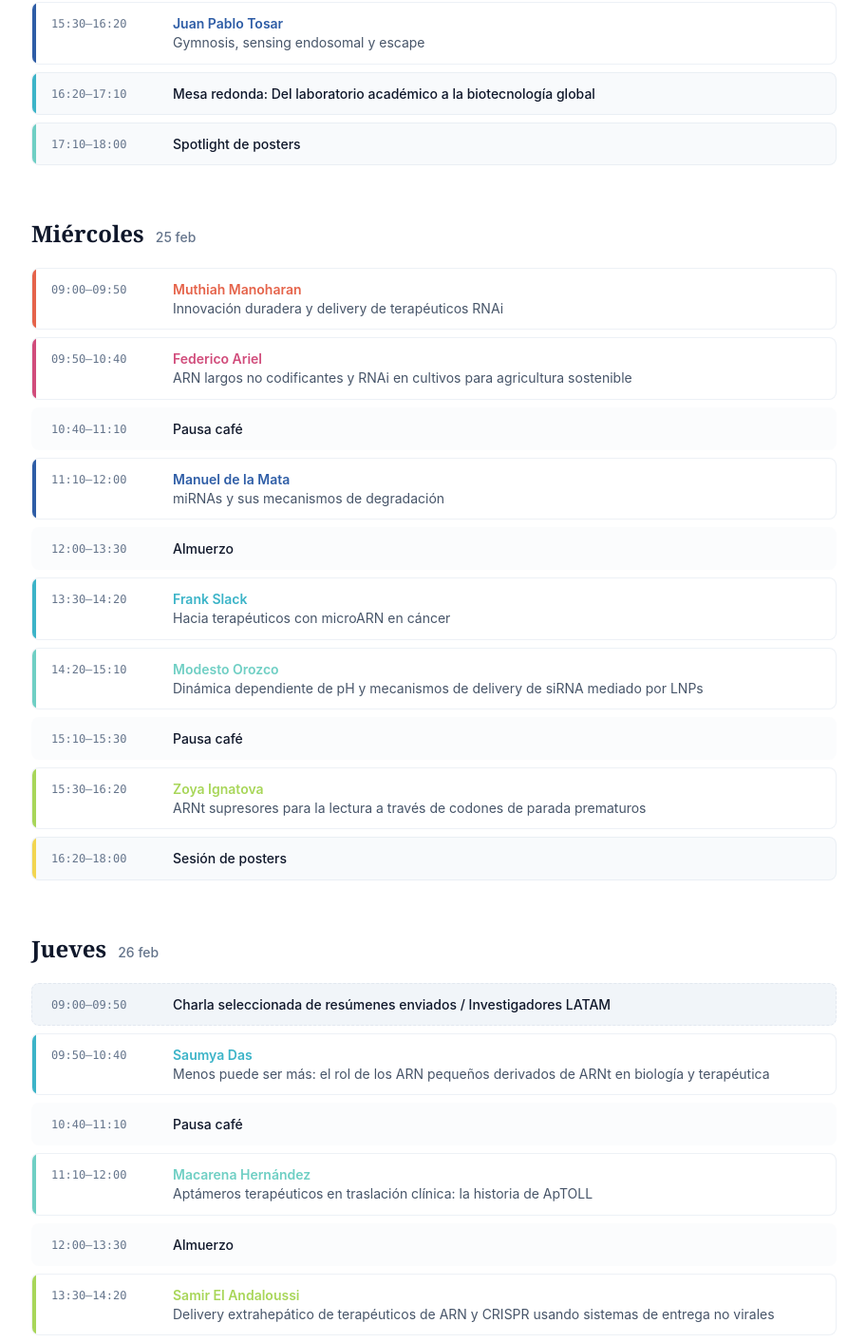
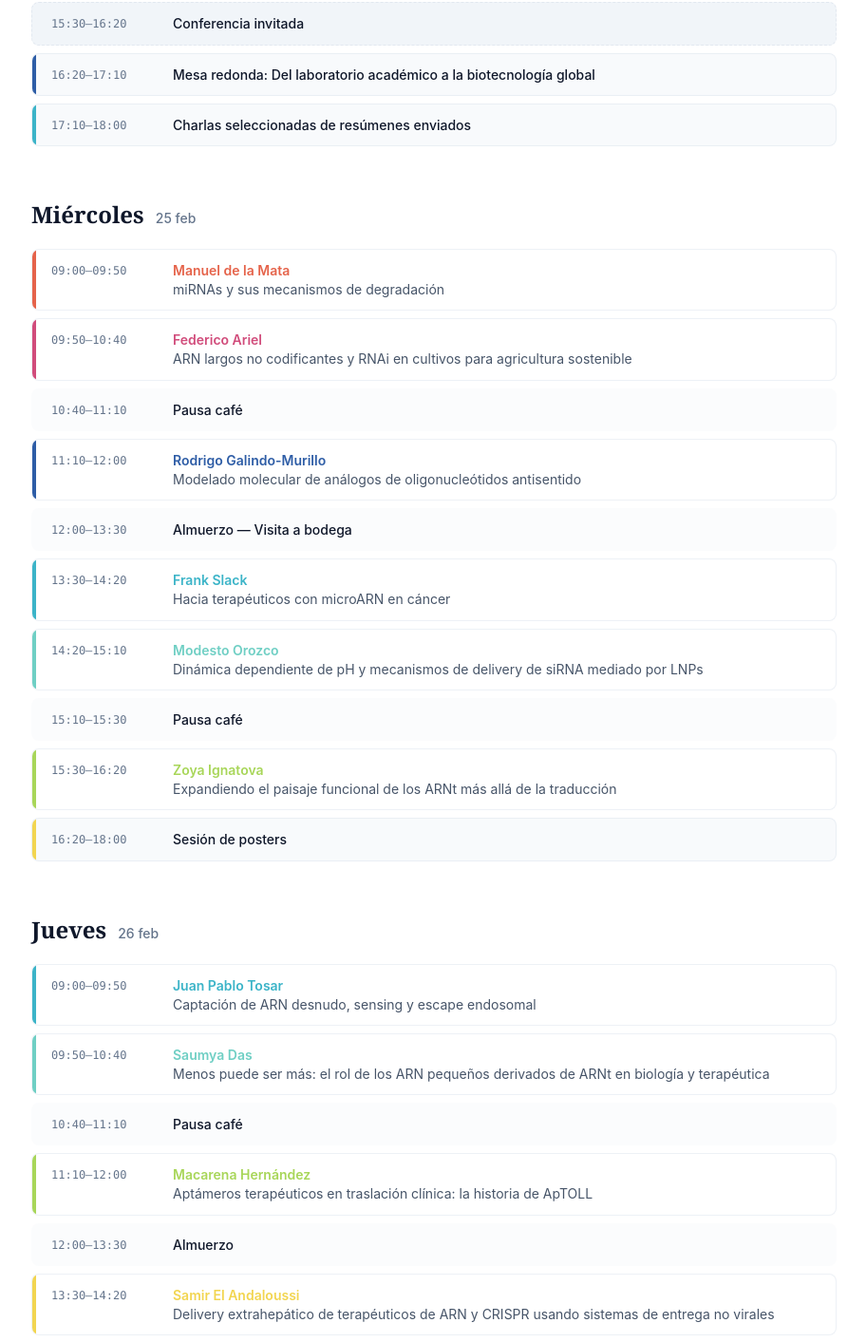
Before and after one commit to MMBAI-Lab/M-ONT-web, a Next.js app: page /es/programme in a window 1280 px wide. Shown: the part 1212-2625 px from the top of the page at 95% size, without its empty margins (183-1095 px from the left). Built offline with nearby package versions, Linux system fonts and the light colour scheme.

Commit message:
Update programme from AGENDA v2: reorder talks, new speakers, winery back to Wed, Asado on Fri
Co-Authored-By: Claude Sonnet 4.6 <noreply@anthropic.com>

```diff
--- a/data/content/programme.ts
+++ b/data/content/programme.ts
@@ -31,24 +31,24 @@ const en: DaySchedule[] = [
       { time: "13:30–14:20", speaker: "Pablo D. Dans", title: "In-silico modelling of oligonucleotides", type: "talk" },
       { time: "14:20–15:10", speaker: "Victoria Calzada", title: "Therapeutic aptamers", type: "talk" },
       { time: "15:10–15:30", speaker: null, title: "Coffee break", type: "break" },
-      { time: "15:30–16:20", speaker: "Juan Pablo Tosar", title: "Gymnosis, endosomal sensing and escape", type: "talk" },
+      { time: "15:30–16:20", speaker: null, title: "Invited lecture", type: "tbc" },
       { time: "16:20–17:10", speaker: null, title: "Round table: The journey from the academic lab into global biotech", type: "session" },
-      { time: "17:10–18:00", speaker: null, title: "Poster spotlights", type: "session" },
+      { time: "17:10–18:00", speaker: null, title: "Short talks selected from submitted abstracts", type: "session" },
     ],
   },
   {
     day: "Wednesday",
     date: "25 Feb",
     slots: [
-      { time: "09:00–09:50", speaker: "Muthiah Manoharan", title: "Durable innovation and delivery of RNAi therapeutics", type: "talk" },
+      { time: "09:00–09:50", speaker: "Manuel de la Mata", title: "miRNAs and their degradation mechanisms", type: "talk" },
       { time: "09:50–10:40", speaker: "Federico Ariel", title: "Long non-coding RNAs and RNAi in field crops for sustainable agriculture", type: "talk" },
       { time: "10:40–11:10", speaker: null, title: "Coffee break", type: "break" },
-      { time: "11:10–12:00", speaker: "Manuel de la Mata", title: "miRNAs and their degradation mechanisms", type: "talk" },
-      { time: "12:00–13:30", speaker: null, title: "Lunch", type: "lunch" },
+      { time: "11:10–12:00", speaker: "Rodrigo Galindo-Murillo", title: "Molecular Modeling of Antisense Oligonucleotide Analogs", type: "talk" },
+      { time: "12:00–13:30", speaker: null, title: "Lunch — Winery visit", type: "lunch" },
       { time: "13:30–14:20", speaker: "Frank Slack", title: "Towards microRNA therapeutics in cancer", type: "talk" },
       { time: "14:20–15:10", speaker: "Modesto Orozco", title: "pH-driven dynamics and mechanisms of LNP-mediated siRNA delivery", type: "talk" },
       { time: "15:10–15:30", speaker: null, title: "Coffee break", type: "break" },
-      { time: "15:30–16:20", speaker: "Zoya Ignatova", title: "Suppressor tRNAs for premature stop-codon read-through", type: "talk" },
+      { time: "15:30–16:20", speaker: "Zoya Ignatova", title: "Expanding the functional landscape of tRNAs beyond translation into therapeutics", type: "talk" },
       { time: "16:20–18:00", speaker: null, title: "Poster session", type: "session" },
     ],
   },
@@ -56,10 +56,10 @@ const en: DaySchedule[] = [
     day: "Thursday",
     date: "26 Feb",
     slots: [
-      { time: "09:00–09:50", speaker: null, title: "Talk selected from submitted abstracts / LATAM scientists", type: "tbc" },
+      { time: "09:00–09:50", speaker: "Juan Pablo Tosar", title: "Naked RNA uptake, sensing, and endosomal escape", type: "talk" },
       { time: "09:50–10:40", speaker: "Saumya Das", title: "Less may be more: the evolving role of tRNA-derived small RNAs in biology and therapeutics", type: "talk" },
       { time: "10:40–11:10", speaker: null, title: "Coffee break", type: "break" },
-      { time: "11:10–12:00", speaker: "Macarena Hernández", title: "Therapeutic aptamers in clinical translation: the ApTOLL story", type: "talk" },
+      { time: "11:10–12:00", speaker: "Macarena Hernández", title: "Therapeutic Aptamers in Clinical Translation: The ApTOLL Story", type: "talk" },
       { time: "12:00–13:30", speaker: null, title: "Lunch", type: "lunch" },
       { time: "13:30–14:20", speaker: "Samir El Andaloussi", title: "Extrahepatic delivery of RNA and CRISPR therapeutics using engineered non-viral delivery systems", type: "talk" },
       { time: "14:20–15:10", speaker: "Annemieke Aartsma-Rus", title: "Exon skipping for Duchenne muscular dystrophy: applying 25 years of expertise to future optimization", type: "talk" },
@@ -76,9 +76,9 @@ const en: DaySchedule[] = [
       { time: "09:00–09:50", speaker: null, title: "Invited talk to be confirmed", type: "tbc" },
       { time: "09:50–10:40", speaker: "Muthiah Manoharan", title: "New frontiers and current challenges in siRNA design", type: "talk" },
       { time: "10:40–11:10", speaker: null, title: "Coffee break", type: "break" },
-      { time: "11:10–12:00", speaker: "Laura Sepp-Lorenzino", title: "CRISPR therapeutics: ex vivo and in vivo", type: "talk" },
-      { time: "12:00–12:30", speaker: null, title: "Closing ceremony", type: "session" },
-      { time: "14:00 onwards", speaker: null, title: "Winery visit — farewell lunch", type: "session" },
+      { time: "11:10–12:00", speaker: "Laura Sepp-Lorenzino", title: "CRISPR Therapeutics: ex vivo and in vivo", type: "talk" },
+      { time: "12:00–13:00", speaker: null, title: "Closing ceremony", type: "session" },
+      { time: "17:10 onwards", speaker: null, title: "Asado & farewell", type: "session" },
     ],
   },
 ];
@@ -101,24 +101,24 @@ const es: DaySchedule[] = [
       { time: "13:30–14:20", speaker: "Pablo D. Dans", title: "Modelado in silico de oligonucleótidos", type: "talk" },
       { time: "14:20–15:10", speaker: "Victoria Calzada", title: "Aptámeros terapéuticos", type: "talk" },
       { time: "15:10–15:30", speaker: null, title: "Pausa café", type: "break" },
-      { time: "15:30–16:20", speaker: "Juan Pablo Tosar", title: "Gymnosis, sensing endosomal y escape", type: "talk" },
+      { time: "15:30–16:20", speaker: null, title: "Conferencia invitada", type: "tbc" },
       { time: "16:20–17:10", speaker: null, title: "Mesa redonda: Del laboratorio académico a la biotecnología global", type: "session" },
-      { time: "17:10–18:00", speaker: null, title: "Spotlight de posters", type: "session" },
+      { time: "17:10–18:00", speaker: null, title: "Charlas seleccionadas de resúmenes enviados", type: "session" },
     ],
   },
   {
     day: "Miércoles",
     date: "25 feb",
     slots: [
-      { time: "09:00–09:50", speaker: "Muthiah Manoharan", title: "Innovación duradera y delivery de terapéuticos RNAi", type: "talk" },
+      { time: "09:00–09:50", speaker: "Manuel de la Mata", title: "miRNAs y sus mecanismos de degradación", type: "talk" },
       { time: "09:50–10:40", speaker: "Federico Ariel", title: "ARN largos no codificantes y RNAi en cultivos para agricultura sostenible", type: "talk" },
       { time: "10:40–11:10", speaker: null, title: "Pausa café", type: "break" },
-      { time: "11:10–12:00", speaker: "Manuel de la Mata", title: "miRNAs y sus mecanismos de degradación", type: "talk" },
-      { time: "12:00–13:30", speaker: null, title: "Almuerzo", type: "lunch" },
+      { time: "11:10–12:00", speaker: "Rodrigo Galindo-Murillo", title: "Modelado molecular de análogos de oligonucleótidos antisentido", type: "talk" },
+      { time: "12:00–13:30", speaker: null, title: "Almuerzo — Visita a bodega", type: "lunch" },
       { time: "13:30–14:20", speaker: "Frank Slack", title: "Hacia terapéuticos con microARN en cáncer", type: "talk" },
       { time: "14:20–15:10", speaker: "Modesto Orozco", title: "Dinámica dependiente de pH y mecanismos de delivery de siRNA mediado por LNPs", type: "talk" },
       { time: "15:10–15:30", speaker: null, title: "Pausa café", type: "break" },
-      { time: "15:30–16:20", speaker: "Zoya Ignatova", title: "ARNt supresores para la lectura a través de codones de parada prematuros", type: "talk" },
+      { time: "15:30–16:20", speaker: "Zoya Ignatova", title: "Expandiendo el paisaje funcional de los ARNt más allá de la traducción", type: "talk" },
       { time: "16:20–18:00", speaker: null, title: "Sesión de posters", type: "session" },
     ],
   },
@@ -126,13 +126,13 @@ const es: DaySchedule[] = [
     day: "Jueves",
     date: "26 feb",
     slots: [
-      { time: "09:00–09:50", speaker: null, title: "Charla seleccionada de resúmenes enviados / Investigadores LATAM", type: "tbc" },
+      { time: "09:00–09:50", speaker: "Juan Pablo Tosar", title: "Captación de ARN desnudo, sensing y escape endosomal", type: "talk" },
       { time: "09:50–10:40", speaker: "Saumya Das", title: "Menos puede ser más: el rol de los ARN pequeños derivados de ARNt en biología y terapéutica", type: "talk" },
       { time: "10:40–11:10", speaker: null, title: "Pausa café", type: "break" },
       { time: "11:10–12:00", speaker: "Macarena Hernández", title: "Aptámeros terapéuticos en traslación clínica: la historia de ApTOLL", type: "talk" },
       { time: "12:00–13:30", speaker: null, title: "Almuerzo", type: "lunch" },
       { time: "13:30–14:20", speaker: "Samir El Andaloussi", title: "Delivery extrahepático de terapéuticos de ARN y CRISPR usando sistemas de entrega no virales", type: "talk" },
-      { time: "14:20–15:10", speaker: "Annemieke Aartsma-Rus", title: "Exon skipping para distrofia muscular de Duchenne", type: "talk" },
+      { time: "14:20–15:10", speaker: "Annemieke Aartsma-Rus", title: "Exon skipping para distrofia muscular de Duchenne: 25 años de experiencia hacia la optimización futura", type: "talk" },
       { time: "15:10–15:30", speaker: null, title: "Pausa café", type: "break" },
       { time: "15:30–16:20", speaker: "Adrián R. Krainer", title: "La creación de Nusinersen y las fronteras actuales de los ASOs splice-switching", type: "talk" },
       { time: "16:20–17:10", speaker: "Alberto Kornblihtt", title: "ASOs, transcripción y estructura de cromatina", type: "talk" },
@@ -147,8 +147,8 @@ const es: DaySchedule[] = [
       { time: "09:50–10:40", speaker: "Muthiah Manoharan", title: "Nuevas fronteras y desafíos actuales en el diseño de siRNA", type: "talk" },
       { time: "10:40–11:10", speaker: null, title: "Pausa café", type: "break" },
       { time: "11:10–12:00", speaker: "Laura Sepp-Lorenzino", title: "Terapéuticos CRISPR: ex vivo e in vivo", type: "talk" },
-      { time: "12:00–12:30", speaker: null, title: "Ceremonia de cierre", type: "session" },
-      { time: "14:00 en adelante", speaker: null, title: "Visita a bodega — almuerzo de despedida", type: "session" },
+      { time: "12:00–13:00", speaker: null, title: "Ceremonia de cierre", type: "session" },
+      { time: "17:10 en adelante", speaker: null, title: "Asado de cierre", type: "session" },
     ],
   },
 ];
--- a/data/speakers.json
+++ b/data/speakers.json
@@ -162,7 +162,7 @@
     "institution": "Hamburg University",
     "country": "Germany",
     "iso": "de",
-    "talk_title": "Suppressor tRNAs for premature stop-codon read-through",
+    "talk_title": "Expanding the functional landscape of tRNAs beyond translation into therapeutics",
     "talk_confirmed": false,
     "photo": "ZoyaIgnatova.jpg",
     "confirmed": true
@@ -186,7 +186,7 @@
     "institution": "IONIS Pharmaceuticals",
     "country": "USA",
     "iso": "us",
-    "talk_title": null,
+    "talk_title": "Molecular Modeling of Antisense Oligonucleotide Analogs",
     "talk_confirmed": false,
     "photo": "RodrigoGalindoMurillo.jpg",
     "confirmed": true
@@ -210,7 +210,7 @@
     "institution": "Institut Pasteur de Montevideo / UdelaR",
     "country": "Uruguay",
     "iso": "uy",
-    "talk_title": "Gymnosis, endosomal sensing and escape",
+    "talk_title": "Naked RNA uptake, sensing, and endosomal escape",
     "talk_confirmed": true,
     "photo": "JuanPabloTosar.webp",
     "confirmed": true
```
